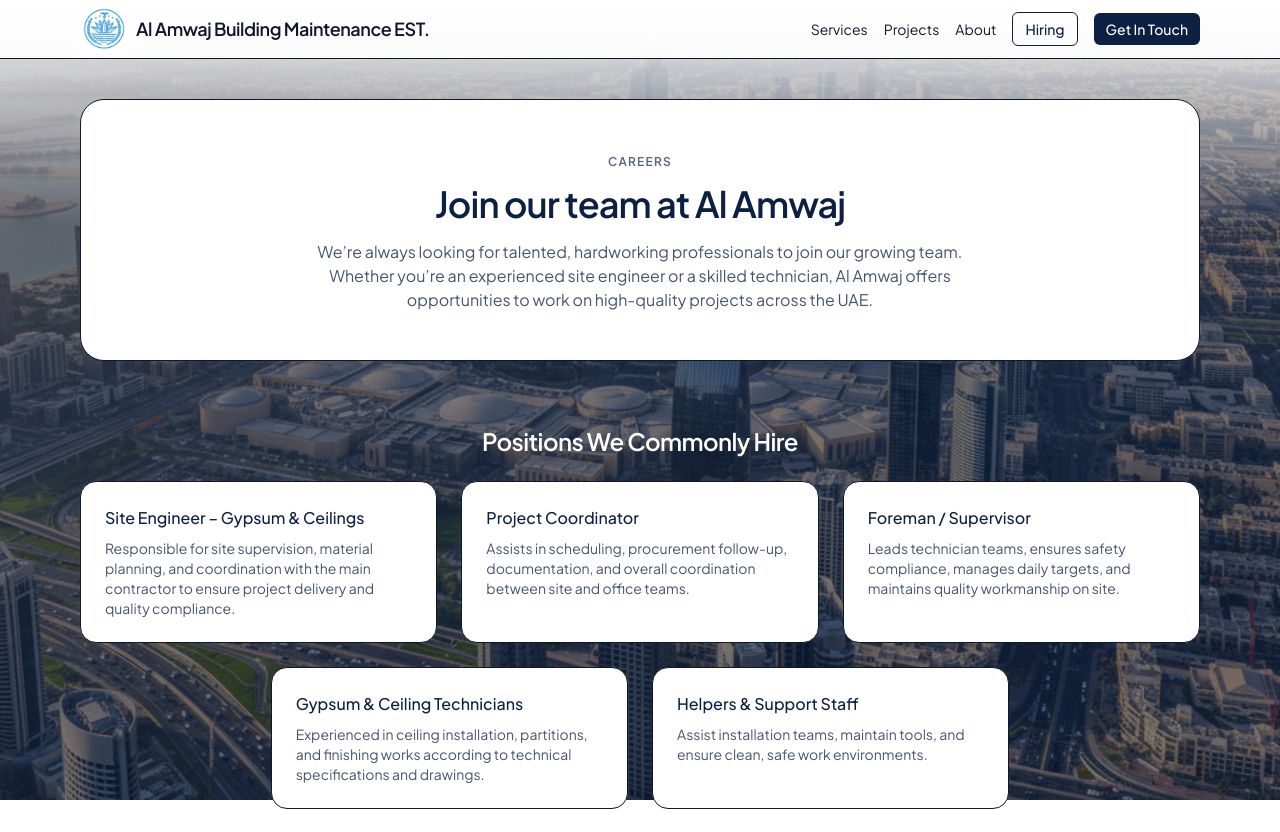
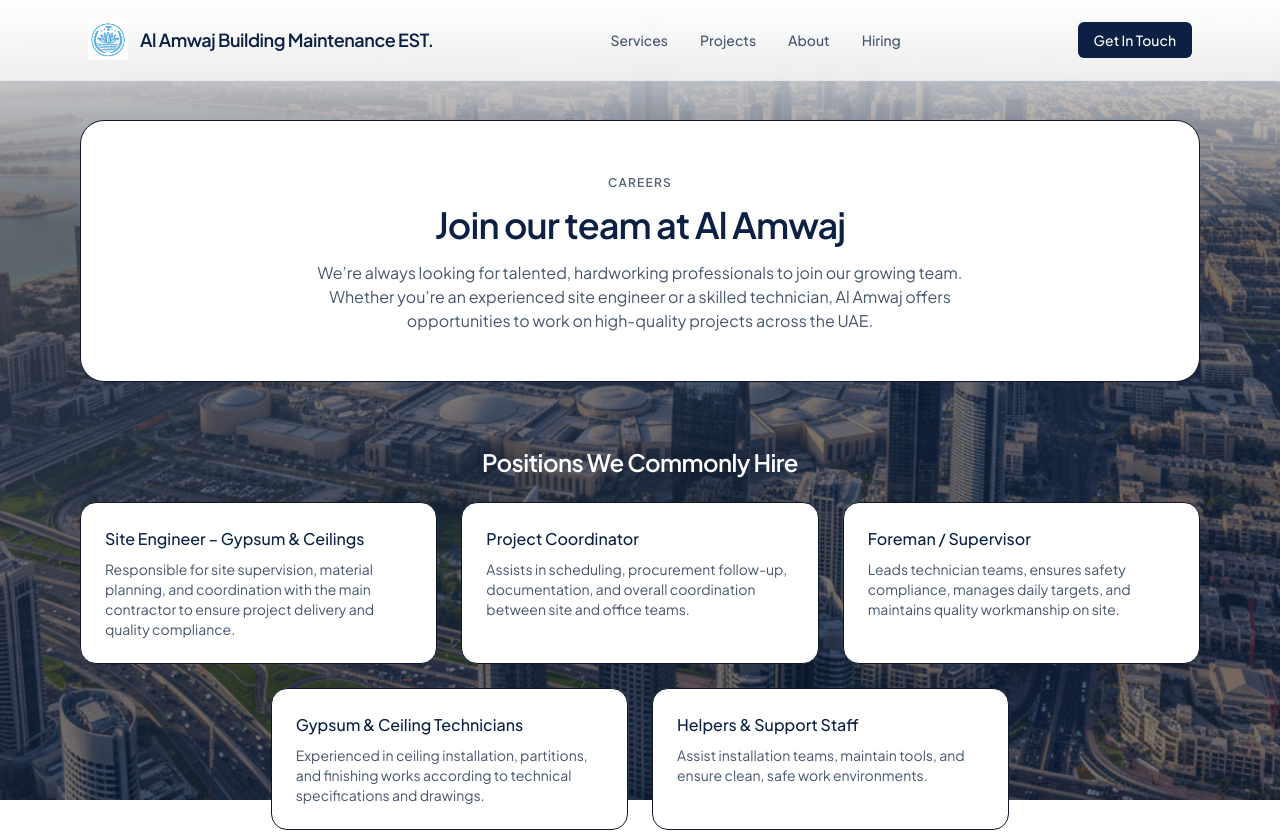
Before and after one commit to WovenTexLTD/Al-Amwaj-BLDG-MAINT.-est, a Next.js app: page /hire in a window 1280 px wide. Shown: the top 832 px of the page. Built offline with nearby package versions, Linux system fonts and the light colour scheme.

Commit message:
Update layout.tsx

```diff
--- a/src/app/layout.tsx
+++ b/src/app/layout.tsx
@@ -1,13 +1,14 @@
 // src/app/layout.tsx
 import "./globals.css";
-import Link from "next/link";
 import { Plus_Jakarta_Sans } from "next/font/google";
+import Header from "@/components/Header"; // 👈 new mobile header component
 
 const font = Plus_Jakarta_Sans({ subsets: ["latin"] });
 
 export const metadata = {
   title: "Al Amwaj Building Maintenance EST.",
-  description: "False ceilings, gypsum works, and partitions across the UAE.",
+  description:
+    "False ceilings, gypsum works, and partitions across the UAE.",
 };
 
 export default function RootLayout({
@@ -17,7 +18,9 @@
 }) {
   return (
     <html lang="en">
-      <body className={`${font.className} min-h-screen text-slate-900`}>
+      <body
+        className={`${font.className} min-h-screen text-slate-900 antialiased`}
+      >
         {/* ===== Global background image with navy overlay ===== */}
         <div className="fixed inset-0 -z-10">
           <img
@@ -29,47 +32,8 @@
           <div className="absolute inset-x-0 top-0 h-[28vh] bg-gradient-to-b from-white to-transparent" />
         </div>
 
-        {/* ===== Header / Nav ===== */}
-        <header className="sticky top-0 z-50 bg-white/90 backdrop-blur border-b">
-          <nav className="mx-auto max-w-6xl px-4 py-3 flex items-center justify-between">
-            {/* Logo + name */}
-            <div className="flex items-center gap-2">
-              <img
-                src="/logo.png" // logo file in /public
-                alt="Al Amwaj Logo"
-                className="h-12 w-auto -my-2"
-              />
-              <Link href="/" className="text-lg font-semibold tracking-tight">
-                Al Amwaj Building Maintenance EST.
-              </Link>
-            </div>
-
-            {/* Links */}
-            <div className="flex gap-4 text-sm items-center">
-              <Link href="/services" className="hover:text-[#0B2042] transition">
-                Services
-              </Link>
-              <Link href="/projects" className="hover:text-[#0B2042] transition">
-                Projects
-              </Link>
-              <Link href="/about" className="hover:text-[#0B2042] transition">
-                About
-              </Link>
-              <Link
-                href="/hire"
-                className="font-medium px-3 py-1.5 rounded-md border border-[#0B2042] text-[#0B2042] hover:bg-[#0B2042] hover:text-white transition"
-              >
-                Hiring
-              </Link>
-              <Link
-                href="/contact"
-                className="font-medium px-3 py-1.5 rounded-md bg-[#0B2042] text-white hover:opacity-90 transition"
-              >
-                Get In Touch
-              </Link>
-            </div>
-          </nav>
-        </header>
+        {/* ===== Responsive Header (desktop + mobile) ===== */}
+        <Header />
 
         {/* ===== Page content ===== */}
         <main className="mx-auto max-w-6xl px-4 py-10">{children}</main>
@@ -80,14 +44,18 @@
             {/* Brand / Copyright */}
             <div className="space-y-2">
               <div className="flex items-center gap-2">
-                <img src="/logo.png" alt="Al Amwaj Logo" className="h-8 w-auto" />
+                <img
+                  src="/logo.png"
+                  alt="Al Amwaj Logo"
+                  className="h-8 w-auto"
+                />
                 <span className="font-semibold">
                   Al Amwaj Building Maintenance EST.
                 </span>
               </div>
               <p className="text-slate-600">
-                © {new Date().getFullYear()} Al Amwaj Building Maintenance EST. All
-                rights reserved.
+                © {new Date().getFullYear()} Al Amwaj Building Maintenance EST.
+                All rights reserved.
               </p>
             </div>
 
@@ -105,7 +73,10 @@
                 </li>
                 <li>
                   Phone:{" "}
-                  <a href="tel:+971500000000" className="text-[#0B2042] hover:underline">
+                  <a
+                    href="tel:+971500000000"
+                    className="text-[#0B2042] hover:underline"
+                  >
                     +971 50 000 0000
                   </a>
                 </li>
@@ -118,18 +89,6 @@
                     info@alamwaj.com
                   </a>
                 </li>
-                {/* Optional WhatsApp */}
-                {/* <li>
-                  WhatsApp:{" "}
-                  <a
-                    href="https://wa.me/971500000000"
-                    target="_blank"
-                    rel="noopener noreferrer"
-                    className="text-[#0B2042] hover:underline"
-                  >
-                    +971 50 000 0000
-                  </a>
-                </li> */}
               </ul>
             </div>
 
@@ -138,14 +97,14 @@
               <h4 className="font-medium text-[#0B2042] mb-2">Links</h4>
               <ul className="space-y-1 text-slate-700">
                 <li>
-                  <Link href="/services" className="hover:underline">
+                  <a href="/services" className="hover:underline">
                     Services
-                  </Link>
+                  </a>
                 </li>
                 <li>
-                  <Link href="/projects" className="hover:underline">
+                  <a href="/projects" className="hover:underline">
                     Projects
-                  </Link>
+                  </a>
                 </li>
                 <li>
                   <a
@@ -158,13 +117,13 @@
                   </a>
                 </li>
                 <li className="text-slate-500">
-                  <Link href="/privacy" className="hover:underline">
+                  <a href="/privacy" className="hover:underline">
                     Privacy
-                  </Link>{" "}
+                  </a>{" "}
                   ·{" "}
-                  <Link href="/terms" className="hover:underline">
+                  <a href="/terms" className="hover:underline">
                     Terms
-                  </Link>
+                  </a>
                 </li>
               </ul>
             </div>
```
